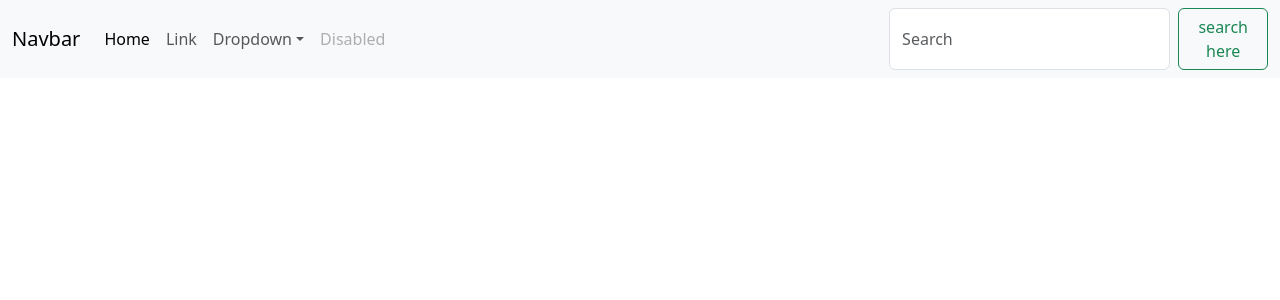
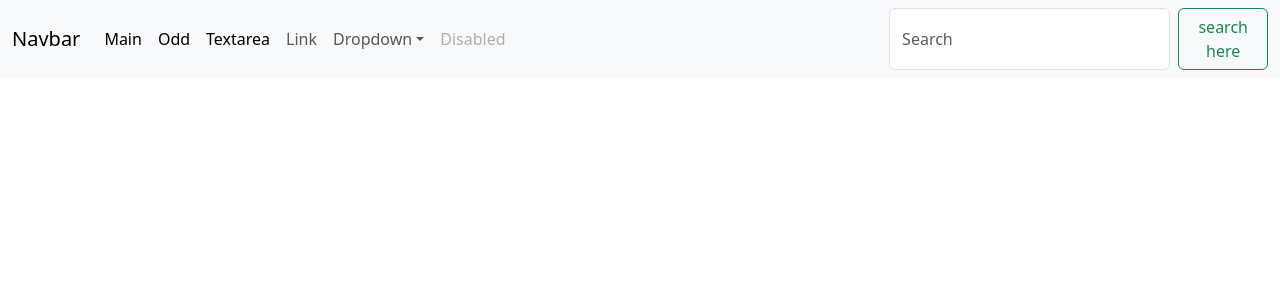
Before and after one commit to Ketan5757/My-React-App, a React (Create React App) app in the folder frontend/: page / in a window 1280 px wide. Shown: the top 300 px of the page. Built offline with nearby package versions, Linux system fonts and the light colour scheme.

Commit message:
Navbar update

```diff
--- a/frontend/src/components/Navbar.js
+++ b/frontend/src/components/Navbar.js
@@ -1,4 +1,5 @@
 import React from 'react'
+import { Link } from 'react-router-dom';
 
 export default function Navbar(props) {
   return (
@@ -12,7 +13,13 @@ export default function Navbar(props) {
     <div className="collapse navbar-collapse" id="navbarSupportedContent">
       <ul className="navbar-nav me-auto mb-2 mb-lg-0">
         <li className="nav-item">
-          <a className="nav-link active" aria-current="page" href="/">Home</a>
+          <Link className="nav-link active" aria-current="page" to="/main">Main</Link>
+        </li>
+        <li className="nav-item">
+          <Link className="nav-link active" aria-current="page" to="/odd">Odd</Link>
+        </li>
+        <li className="nav-item">
+          <Link className="nav-link active" aria-current="page" to="/textarea">Textarea</Link>
         </li>
         <li className="nav-item">
           <a className="nav-link" href="/">Link</a>
```
